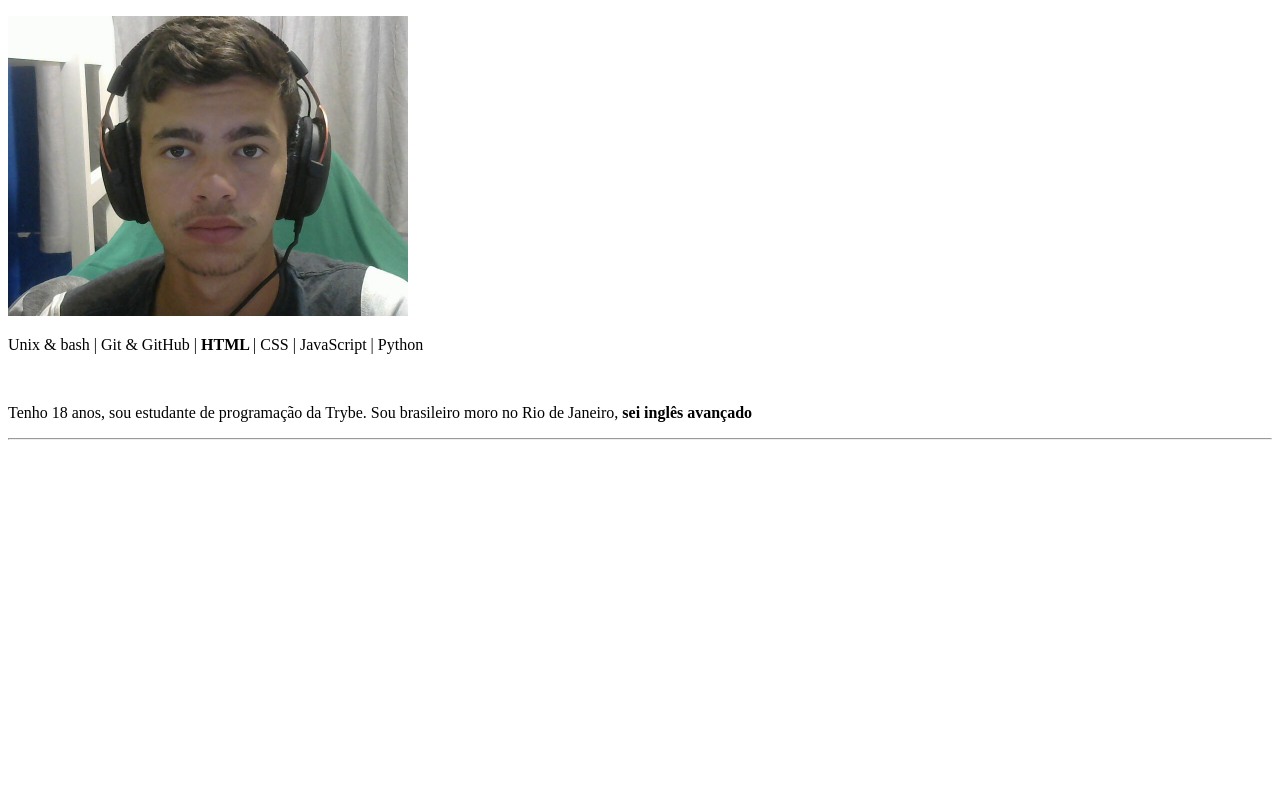
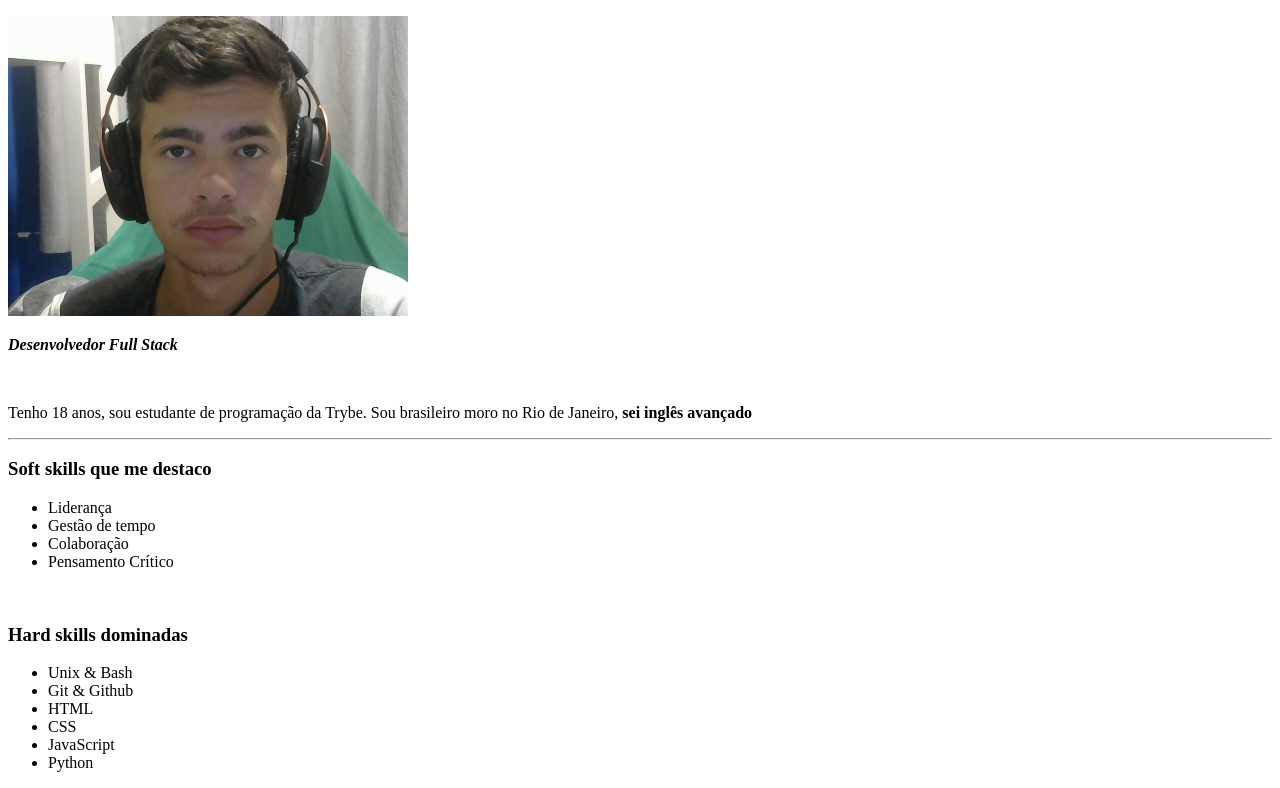
Before and after one commit to Bruno-Alvim-Duarte/portifolio-web, a plain HTML site: page index.html in a window 1280 px wide. Shown: the part 105-893 px from the top of the page. Before the commit the page ends 800 px from the top, so only its background shows below. Drawn offline with Linux system fonts and the light colour scheme.

Commit message:
Adiciona as habilidades divididas em soft skills e hardskill, altera aonde estava as habilidades para desenvolvedor full stack

```diff
--- a/index.html
+++ b/index.html
@@ -12,12 +12,28 @@
     <!-- SEÇÃO 1 -->
     <h3>Bruno Alvim Duarte</h3>
     <img src="Arquivos-complementares/Foto-minha.png" alt="foto do Bruno" width="400px">
-    <p>Unix & bash | Git & GitHub | <strong> HTML </strong> | CSS | JavaScript | Python</p>
+    <p><em> <strong> Desenvolvedor Full Stack </strong></em></p>
     <br>
     <p>Tenho 18 anos, sou estudante de programação da Trybe. Sou brasileiro moro no Rio de Janeiro, <strong> sei inglês avançado </strong></p>
 
     <hr>
     <!-- SEÇÃO 2 -->
-
+    <h3>Soft skills que me destaco</h3>
+    <ul>
+        <li>Liderança</li>
+        <li>Gestão de tempo</li>
+        <li>Colaboração</li>
+        <li>Pensamento Crítico</li>
+    </ul>
+    <br>
+    <h3>Hard skills dominadas</h3>
+    <ul>
+        <li>Unix & Bash</li>
+        <li>Git & Github</li>
+        <li>HTML</li>
+        <li>CSS</li>
+        <li>JavaScript</li>
+        <li>Python</li>
+    </ul>
 </body>
 </html>
```
